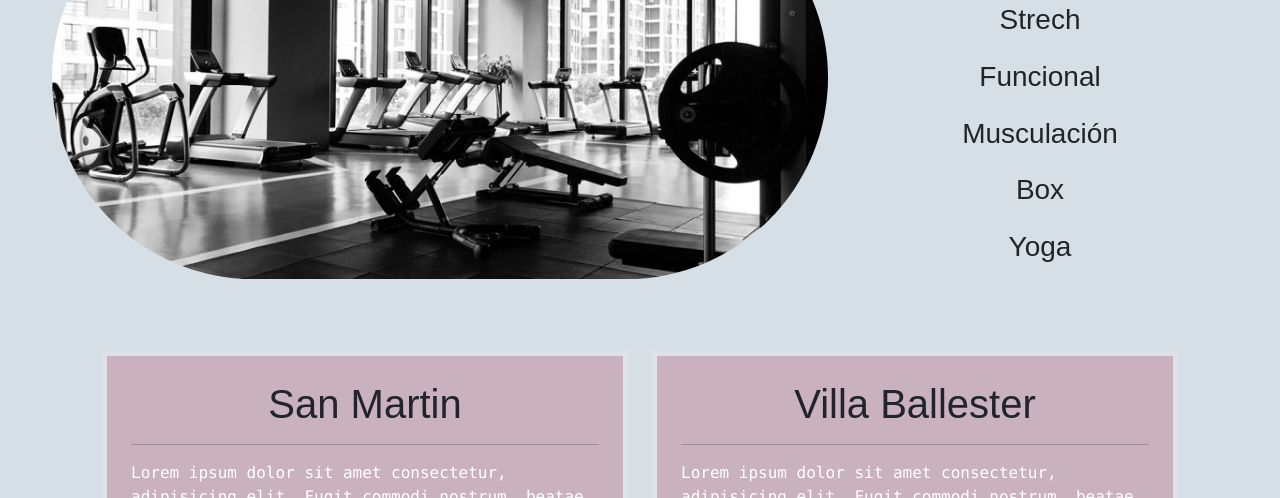
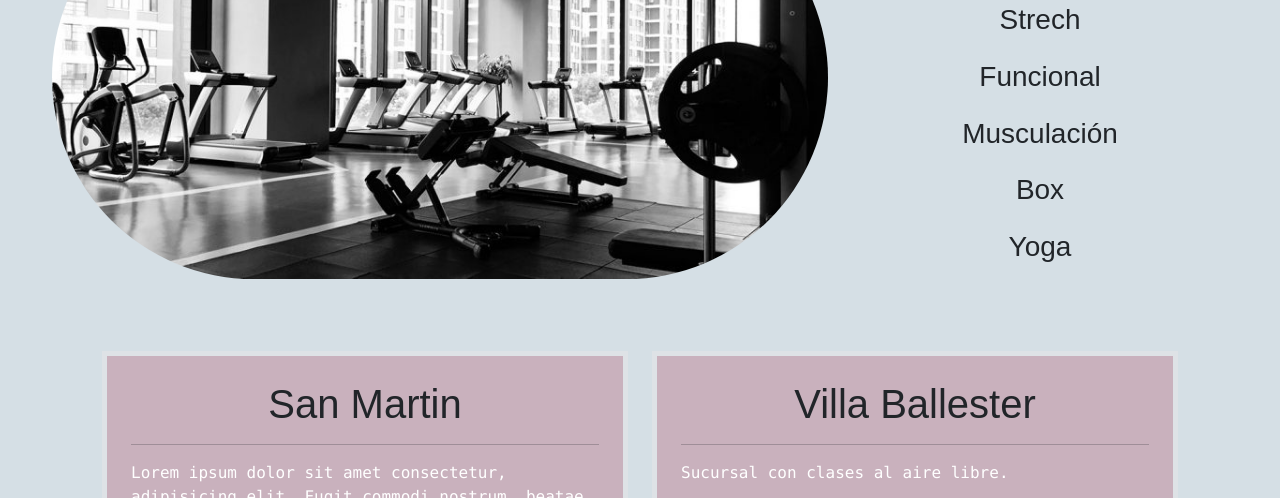
Before and after one commit to belenmansilla/entrenar.te, a website: page index.html in a window 1280 px wide. Shown: the part 418-916 px from the top of the page. Drawn offline with nearby package versions, Linux system fonts and the light colour scheme; a web font is replaced by a local one.

Commit message:
Se modifica texto Sucursal Ballester

```diff
--- a/index.html
+++ b/index.html
@@ -218,8 +218,7 @@
 						<div class="container border p-4 border-5 animate animate-fade-in div__card--color">
 							<h1 class="div__card--titlecenter">Villa Ballester</h1>
 							<hr>
-							<p class="font-monospace text-white">Lorem ipsum dolor sit amet consectetur, adipisicing elit. Fugit commodi nostrum, beatae quos maxime dignissimos deserunt laborum fuga repudiandae odio aliquam optio libero magni pariatur, eius debitis, atque ipsam quisquam.
-							</p>
+							<p class="font-monospace text-white">Sucursal con clases al aire libre.</p>
 							<a href="VillaBallester.html" class="btn btn-outline-link d-block bg-white text-success fw-bold" data-bs-toggle="modal" data-bs-target="#exampleModal2">Ver Horarios</a>
 						</div>
 					</div>
```
